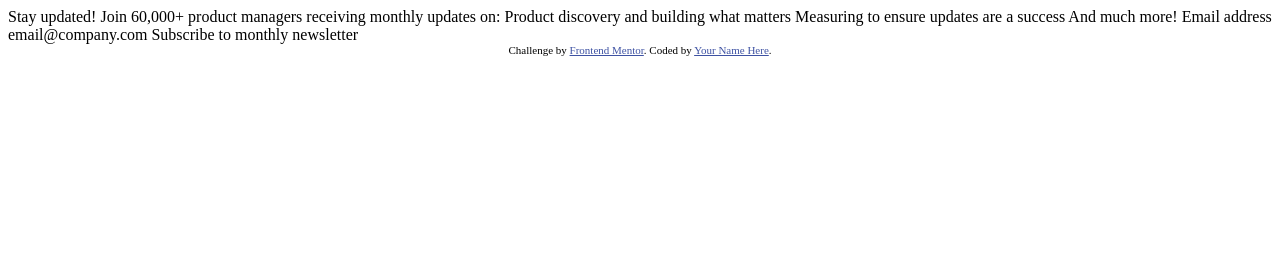
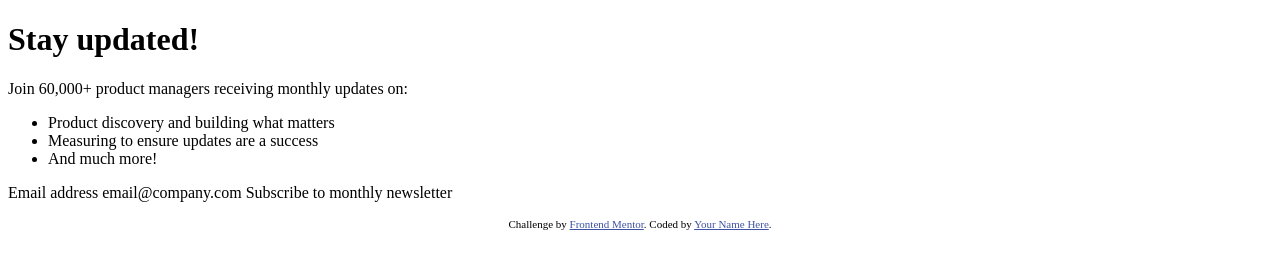
Before and after one commit to MateenSQ/FrontEndMentor, a plain HTML site: page challenges/newsletter-sign-up-with-success-message-main/index.html in a window 1280 px wide. Drawn offline with Linux system fonts and the light colour scheme.

Commit message:
reorganization

```diff
--- a/challenges/newsletter-sign-up-with-success-message-main/index.html
+++ b/challenges/newsletter-sign-up-with-success-message-main/index.html
@@ -30,10 +30,14 @@
   <body>
     <!-- Sign-up form start -->
     <div>
-      Stay updated! Join 60,000+ product managers receiving monthly updates on:
-      Product discovery and building what matters Measuring to ensure updates
-      are a success And much more! Email address email@company.com Subscribe to
-      monthly newsletter
+      <h1>Stay updated!</h1>
+      <p>Join 60,000+ product managers receiving monthly updates on:</p>
+      <ul>
+        <li>Product discovery and building what matters</li>
+        <li>Measuring to ensure updates are a success</li>
+        <li>And much more!</li>
+      </ul>
+      <p>Email address email@company.com Subscribe to monthly newsletter</p>
     </div>
     <!-- Sign-up form end -->
 
```
